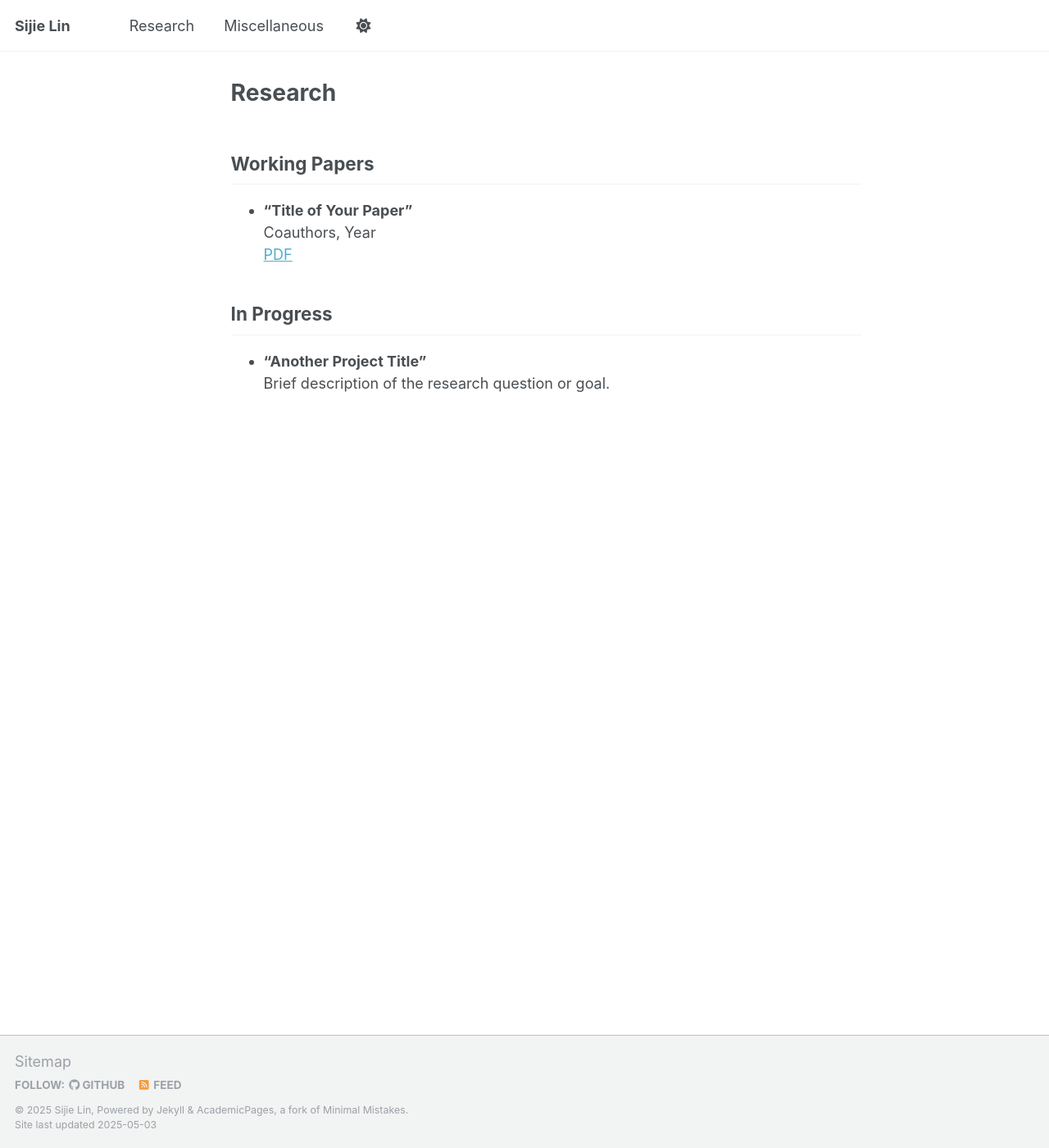
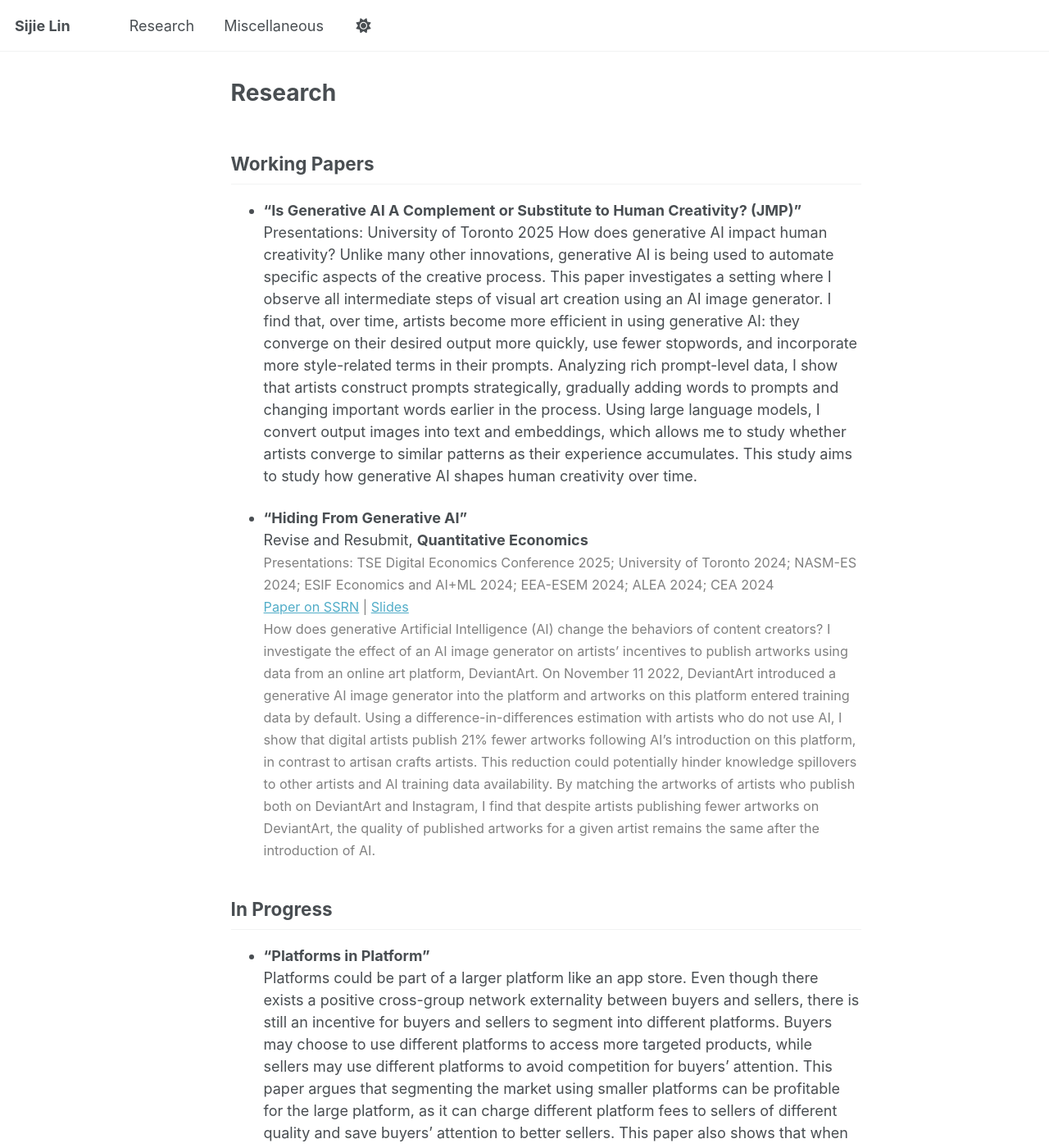
Before and after one commit to sijielin/sijielin.github.io, a Jekyll site: the page built from _pages/research.md, in a window 1280 px wide and 1400 px high. Shown: the whole window at 82% size. Built offline with Jekyll 4.4.1, drawn with Linux system fonts in a browser that asks for light colours; some of the changed text lies outside the part shown.

Commit message:
Update research.md

```diff
--- a/_pages/research.md
+++ b/_pages/research.md
@@ -7,11 +7,17 @@ author_profile: false
 
 ## Working Papers
 
-- **"Title of Your Paper"**
-  Coauthors, Year
-  [PDF](files/paper1.pdf)
+- **"Is Generative AI A Complement or Substitute to Human Creativity? (JMP)"**
+Presentations: University of Toronto 2025
+How does generative AI impact human creativity? Unlike many other innovations, generative AI is being used to automate specific aspects of the creative process. This paper investigates a setting where I observe all intermediate steps of visual art creation using an AI image generator. I find that, over time, artists become more efficient in using generative AI: they converge on their desired output more quickly, use fewer stopwords, and incorporate more style-related terms in their prompts. Analyzing rich prompt-level data, I show that artists construct prompts strategically, gradually adding words to prompts and changing important words earlier in the process. Using large language models, I convert output images into text and embeddings, which allows me to study whether artists converge to similar patterns as their experience accumulates. This study aims to study how generative AI shapes human creativity over time.
+
+- **"Hiding From Generative AI"**
+Revise and Resubmit, **Quantitative Economics**
+<span style="font-size: 0.9em; color: gray;">Presentations: TSE Digital Economics Conference 2025; University of Toronto 2024; NASM-ES 2024; ESIF Economics and AI+ML 2024; EEA-ESEM 2024; ALEA 2024; CEA 2024
+[Paper on SSRN](https://papers.ssrn.com/sol3/papers.cfm?abstract_id=4793782) | [Slides](https://sijielin.github.io/files/DA_slides.pdf)
+How does generative Artificial Intelligence (AI) change the behaviors of content creators? I investigate the effect of an AI image generator on artists' incentives to publish artworks using data from an online art platform, DeviantArt. On November 11 2022, DeviantArt introduced a generative AI image generator into the platform and artworks on this platform entered training data by default. Using a difference-in-differences estimation with artists who do not use AI, I show that digital artists publish 21% fewer artworks following AI's introduction on this platform, in contrast to artisan crafts artists. This reduction could potentially hinder knowledge spillovers to other artists and AI training data availability. By matching the artworks of artists who publish both on DeviantArt and Instagram, I find that despite artists publishing fewer artworks on DeviantArt, the quality of published artworks for a given artist remains the same after the introduction of AI.
 
 ## In Progress
 
-- **"Another Project Title"**
-  Brief description of the research question or goal.
+- **"Platforms in Platform"**
+Platforms could be part of a larger platform like an app store. Even though there exists a positive cross-group network externality between buyers and sellers, there is still an incentive for buyers and sellers to segment into different platforms. Buyers may choose to use different platforms to access more targeted products, while sellers may use different platforms to avoid competition for buyers’ attention. This paper argues that segmenting the market using smaller platforms can be profitable for the large platform, as it can charge different platform fees to sellers of different quality and save buyers' attention to better sellers. This paper also shows that when market agglomeration is more profitable for the large platform, it may choose to ban smaller platforms, which could be socially inefficient as it may deter mediocre sellers from entering the market.
```
